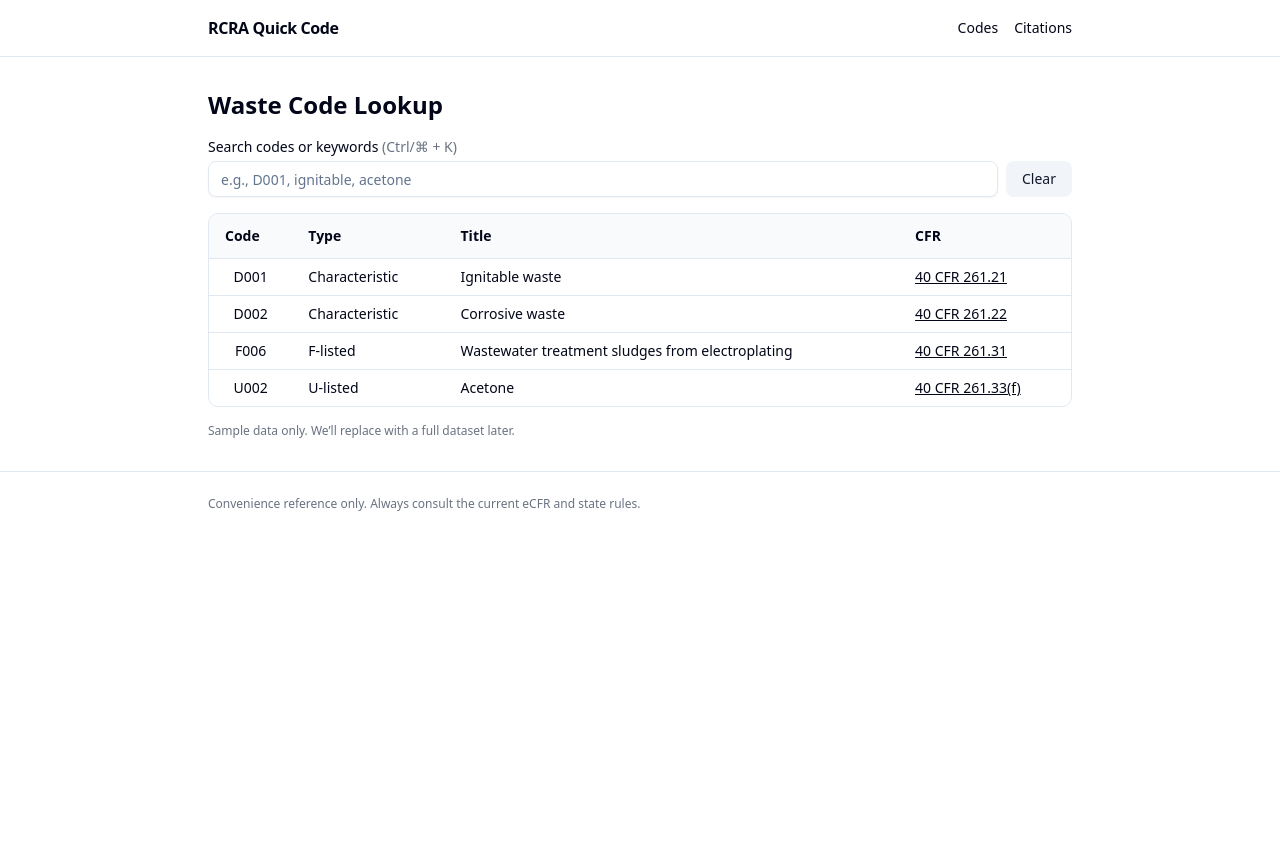
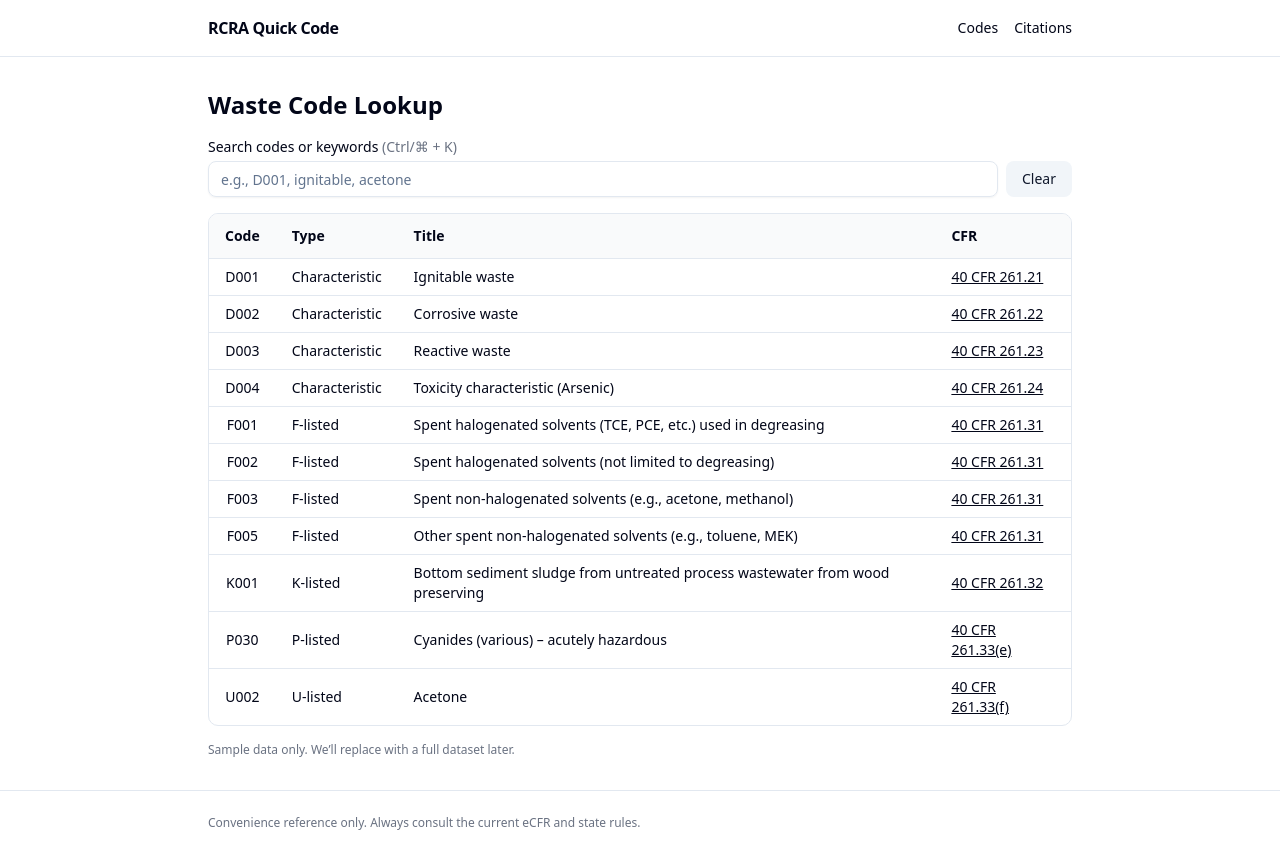
Before and after one commit to igrady2/rcra-quick-code, a Next.js app: page /codes in a window 1280 px wide. Before the commit the page ends 800 px from the top, so only its background shows below. Built offline with nearby package versions, Linux system fonts and the light colour scheme.

Commit message:
chore(data): use JSON as single source of truth; remove TS sample dataset

```diff
--- a/app/codes/page.tsx
+++ b/app/codes/page.tsx
@@ -1,7 +1,7 @@
 "use client";
 
 import { useEffect, useMemo, useRef, useState } from "react";
-import { WASTE_CODES, type WasteCode } from "@/data/waste_codes.sample";
+import wasteJson from "@/data/waste_codes.json";
 import { Input } from "@/components/ui/input";
 import { Button } from "@/components/ui/button";
 
@@ -13,6 +13,15 @@ import { Button } from "@/components/ui/button";
  * - Table uses semantic headers (scope attributes)
  * - Ready to extend with actions (e.g., Copy, Print Label)
  */
+type WasteCode = {
+  code: string;
+  type: string;
+  title: string;
+  description: string;
+  cfr_ref: string;
+};
+const WASTE_CODES = wasteJson as WasteCode[];
+
 export default function CodesPage() {
   const [q, setQ] = useState("");
   const inputRef = useRef<HTMLInputElement>(null);
--- /dev/null
+++ b/data/waste_codes.json
@@ -0,0 +1,16 @@
+[
+  { "code": "D001", "type": "Characteristic", "title": "Ignitable waste", "description": "Liquids with flash point < 60 °C (140 °F), non-liquids that cause fire through friction/absorption, compressed ignitable gases, oxidizers.", "cfr_ref": "40 CFR 261.21" },
+  { "code": "D002", "type": "Characteristic", "title": "Corrosive waste", "description": "Aqueous waste with pH ≤ 2 or ≥ 12.5, or liquids that corrode steel at a specified rate.", "cfr_ref": "40 CFR 261.22" },
+  { "code": "D003", "type": "Characteristic", "title": "Reactive waste", "description": "Unstable/reacts violently with water, forms toxic gases, cyanide/sulfide-bearing that release toxic gases under conditions.", "cfr_ref": "40 CFR 261.23" },
+  { "code": "D004", "type": "Characteristic", "title": "Toxicity characteristic (Arsenic)", "description": "Fails TCLP for arsenic (≥ regulatory level).", "cfr_ref": "40 CFR 261.24" },
+
+  { "code": "F001", "type": "F-listed", "title": "Spent halogenated solvents (TCE, PCE, etc.) used in degreasing", "description": "Spent halogenated solvents used in degreasing operations.", "cfr_ref": "40 CFR 261.31" },
+  { "code": "F002", "type": "F-listed", "title": "Spent halogenated solvents (not limited to degreasing)", "description": "Spent halogenated solvents used in other operations.", "cfr_ref": "40 CFR 261.31" },
+  { "code": "F003", "type": "F-listed", "title": "Spent non-halogenated solvents (e.g., acetone, methanol)", "description": "Spent non-halogenated solvents.", "cfr_ref": "40 CFR 261.31" },
+  { "code": "F005", "type": "F-listed", "title": "Other spent non-halogenated solvents (e.g., toluene, MEK)", "description": "Other listed non-halogenated spent solvents.", "cfr_ref": "40 CFR 261.31" },
+
+  { "code": "K001", "type": "K-listed", "title": "Bottom sediment sludge from untreated process wastewater from wood preserving", "description": "Industry-specific waste from wood preserving (creosote).", "cfr_ref": "40 CFR 261.32" },
+
+  { "code": "P030", "type": "P-listed", "title": "Cyanides (various) – acutely hazardous", "description": "Commercial chemical products listed as acute hazardous wastes.", "cfr_ref": "40 CFR 261.33(e)" },
+  { "code": "U002", "type": "U-listed", "title": "Acetone", "description": "Commercial chemical product discarded or spilled (unused).", "cfr_ref": "40 CFR 261.33(f)" }
+]
```
